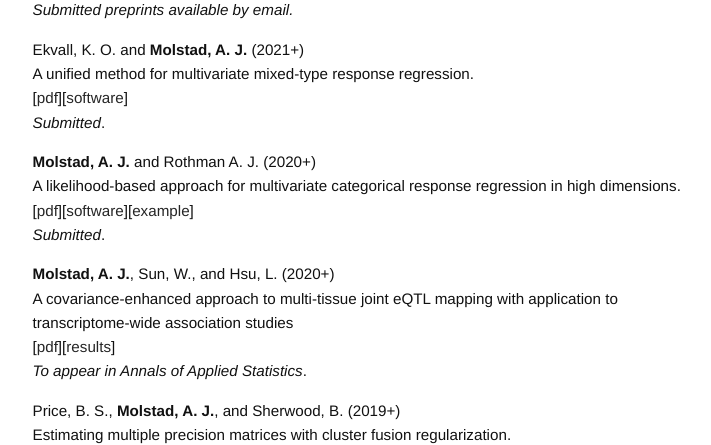
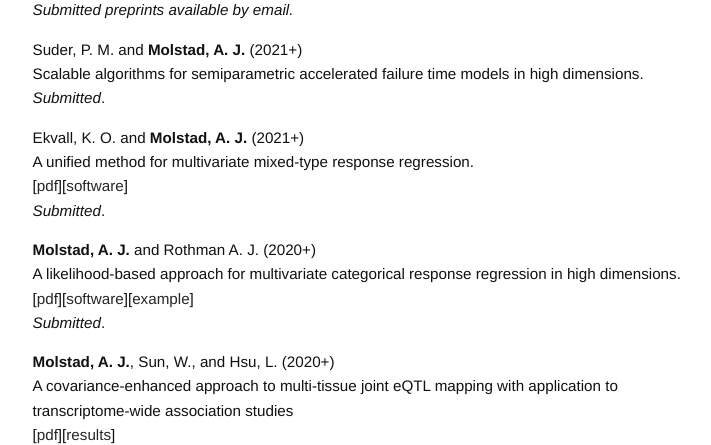
Before and after one commit to ajmolstad/ajmolstad.github.io, a Jekyll site: the page built from research.md, in a window 1280 px wide and 900 px high, cut to the strip 455-900 px from the top of the window. Shown: the whole strip, without its empty margins (275-986 px from the left). Built offline with Jekyll 4.4.1, drawn with Linux system fonts in a browser that asks for light colours.

Commit message:
Update research.md

```diff
--- a/research.md
+++ b/research.md
@@ -8,10 +8,10 @@ permalink: /research/
 
 *Submitted preprints available by email.*
 
-<!-- **Molstad, A. J.** and Suder, P. M. (2021+)<br>
-Scalable ADMM for semiparametric AFT models in high dimensions.<br>
+Suder, P. M. and **Molstad, A. J.** (2021+) <br>
+Scalable algorithms for semiparametric accelerated failure time models in high dimensions.<br>
 *Submitted*. <br>
- -->
+
 
 <!-- **Molstad, A. J.** and Patra, R. (2021+)<br>
 Dimension reduction for integrative survival analysis. <br>
```
